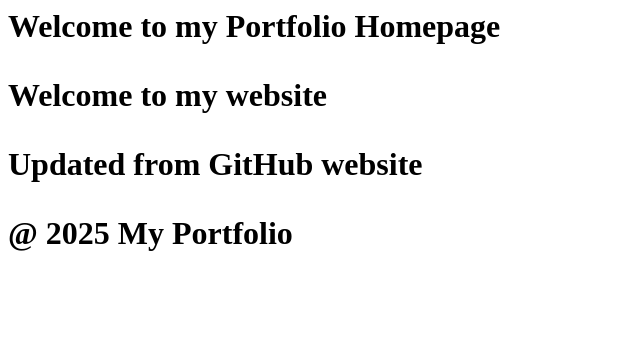
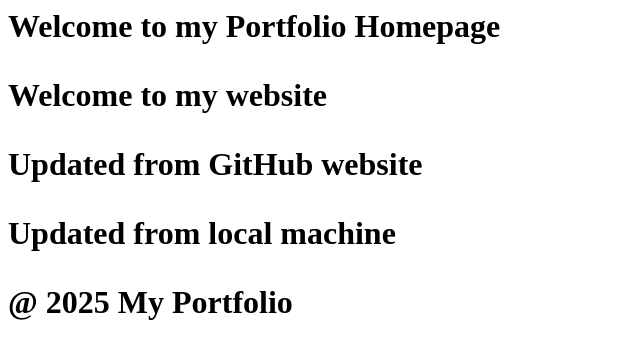
Before and after one commit to MechAhamed/portfolio-project, a plain HTML site: page index.html in a window 1280 px wide. Shown: the whole page, without its empty margins (0-640 px from the left). Drawn offline with Linux system fonts and the light colour scheme.

Commit message:
Resolve conflict between local and remote changes

```diff
--- a/index.html
+++ b/index.html
@@ -1,5 +1,6 @@
 <!-- index.html -->
 <h1>Welcome to my Portfolio Homepage<h1>
 <p>Welcome to my website</p>
-  <p>Updated from GitHub website</p>
+<p>Updated from GitHub website</p>
+<p>Updated from local machine</p>
 <footer>@ 2025 My Portfolio</footer>
```
